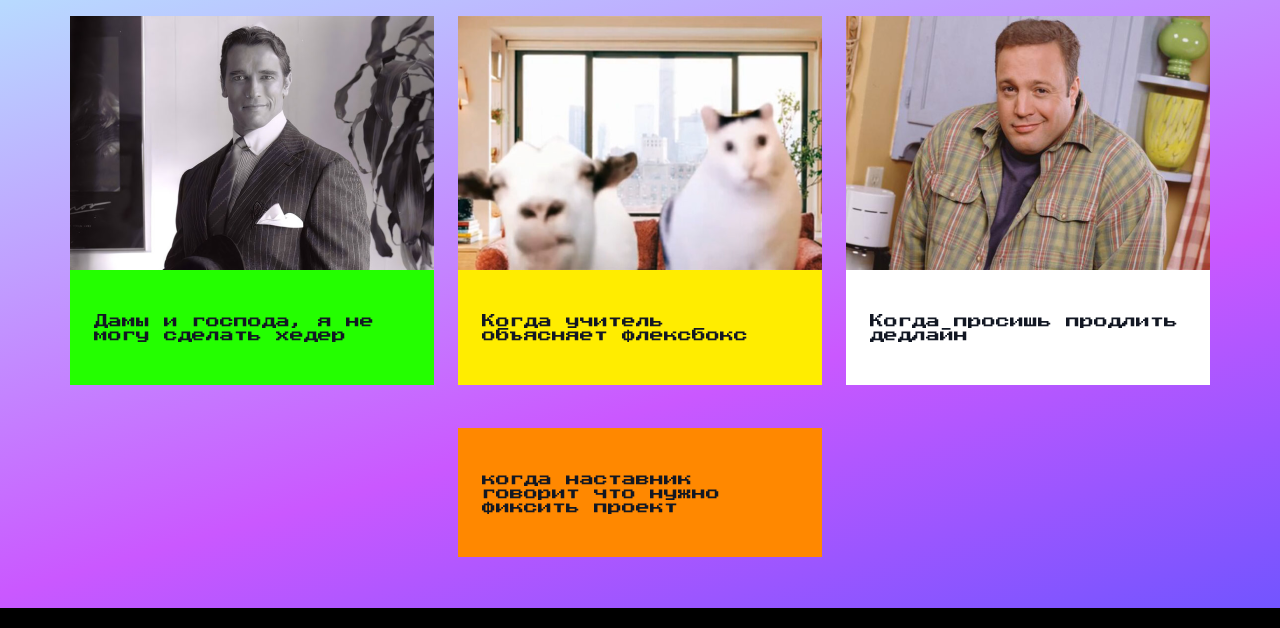
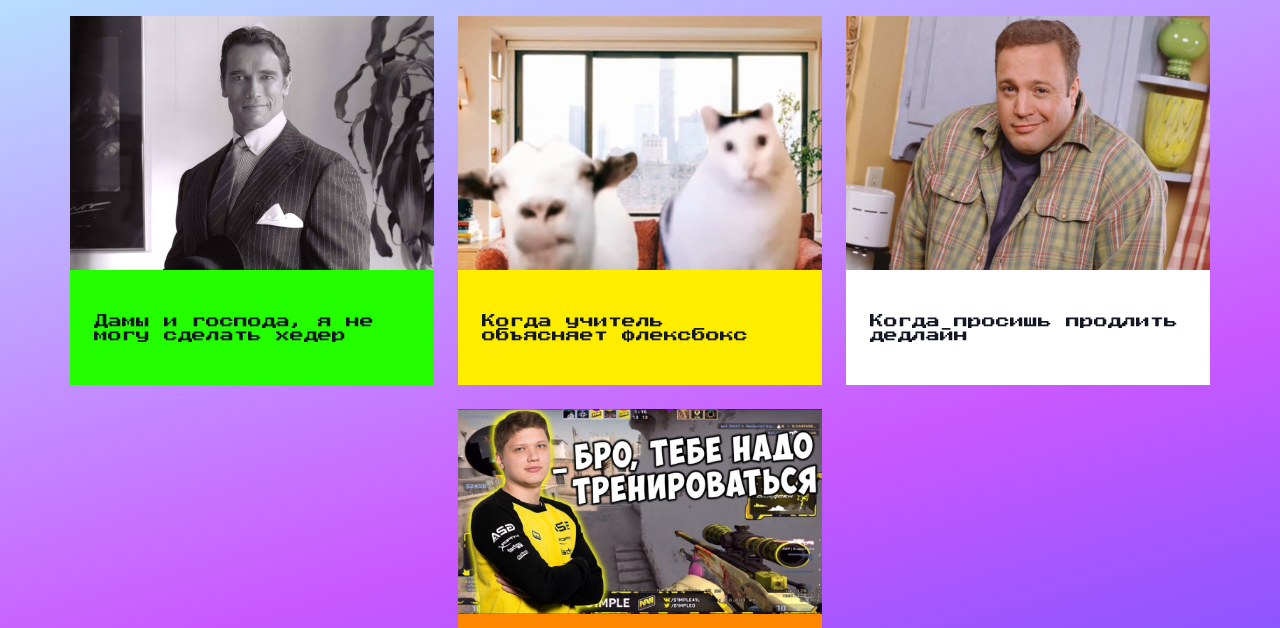
Before and after one commit to yarik124-ops/multi-meme, a plain HTML site: page index.html in a window 1280 px wide. Shown: the part 126-754 px from the top of the page. Drawn offline with Linux system fonts and the light colour scheme; the site is published under a folder, as on GitHub Pages, so addresses that start at the root find nothing.

Commit message:
fix img in mem4

```diff
--- a/index.html
+++ b/index.html
@@ -40,7 +40,7 @@
         </div>
         <a href="/mem4.html">
         <div class="card">
-          <img src="/images/meme__img-3.jpeg" alt="" class=card__image>
+          <img src="images/meme__img-3.jpeg" alt="" class=card__image>
           <div style="background: rgb(255, 136, 0);" class="card__content">
             <h2 class="card__title"> когда наставник говорит что нужно фиксить проект</h2>
           </div>
```
